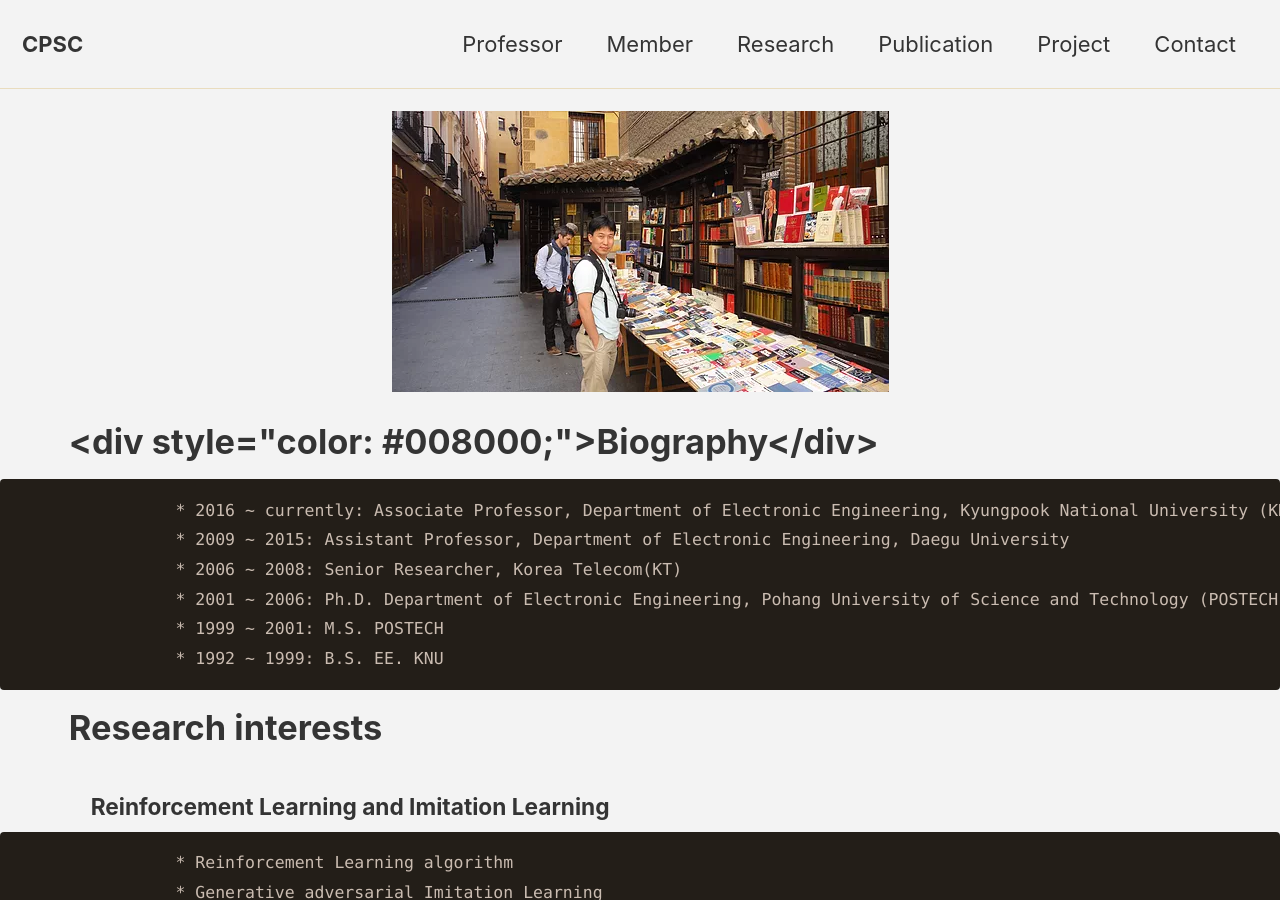
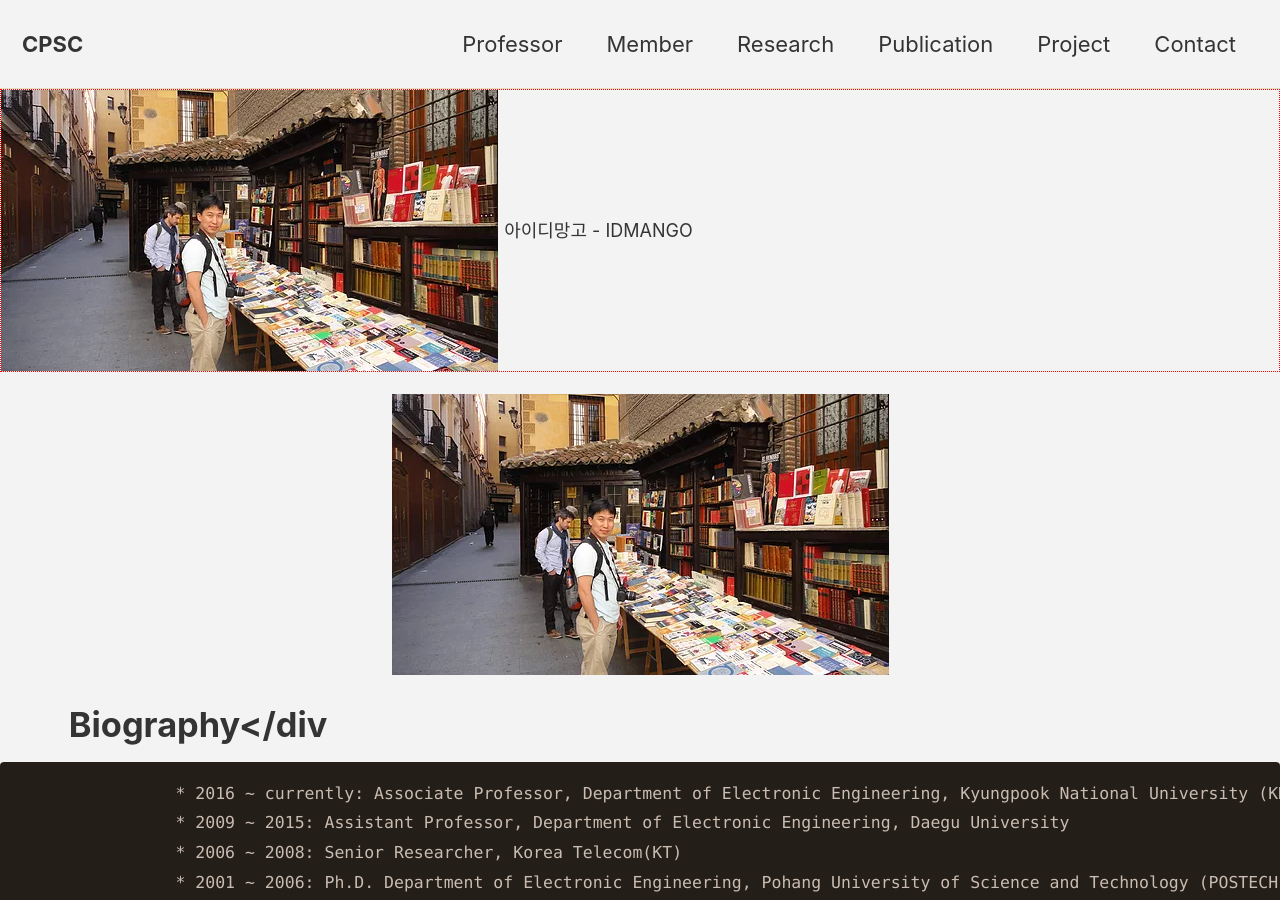
Before and after one commit to CPSC-LAB/CPSC-LAB.github.io, a Jekyll site: the page built from _pages/professor.md, in a window 1280 px wide and 900 px high. Built offline with Jekyll 4.4.1, drawn with Linux system fonts in a browser that asks for light colours; cached includes are drawn as plain includes; our own code applies the rules of GitHub Pages for plain Markdown files.

Commit message:
Update professor.md

```diff
--- a/_pages/professor.md
+++ b/_pages/professor.md
@@ -4,9 +4,15 @@ permalink: /professor_intro/
 classes: wide
 ---
 
+<div style="border: 1px dotted red;">
+<img src="/assets/images/professor.jpg" style="vertical-align:middle;" >
+  <span style="margin-top:20px;font-size:18px;" >아이디망고 - IDMANGO</span>
+</div>
+
+
 <p align="center"><img src="/assets/images/professor.jpg"></p>
 
-# 　　<div style="color: #008000;">Biography</div>
+# 　　Biography</div
 
                     * 2016 ~ currently: Associate Professor, Department of Electronic Engineering, Kyungpook National University (KNU)
                     * 2009 ~ 2015: Assistant Professor, Department of Electronic Engineering, Daegu University
```
